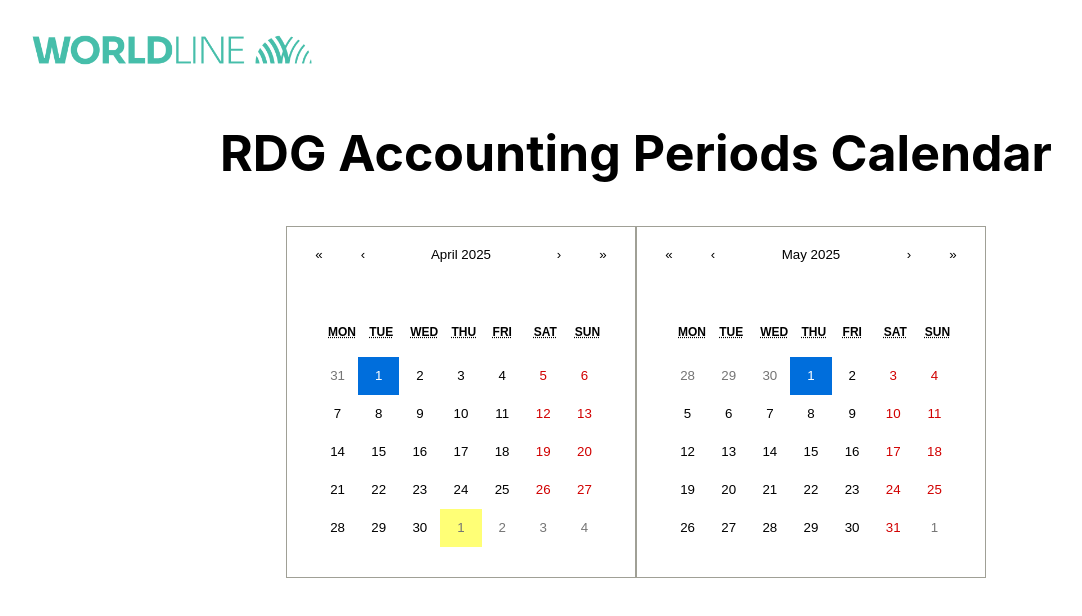
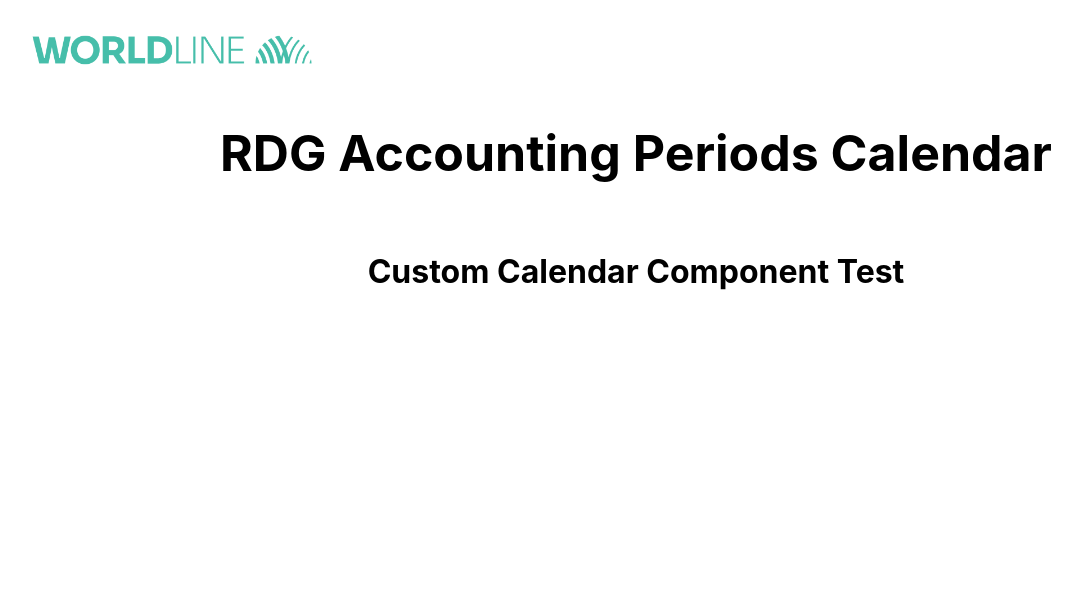
Before and after one commit to RyanB-Shields/react-gh-pages-test, a React (Create React App) app: page / in a window 1280 px wide. Shown: the top 616 px of the page, without its empty margins (4-1086 px from the left). Built offline with nearby package versions, Linux system fonts and the light colour scheme.

Commit message:
added test MyCalendar component

```diff
--- a/package.json
+++ b/package.json
@@ -12,8 +12,10 @@
     "react-calendar": "^5.1.0",
     "react-dom": "^19.1.0",
     "react-gh-pages-test": "file:",
+    "react-icons": "^5.5.0",
+    "react-responsive": "^10.0.1",
+    "react-router-dom": "^7.5.3",
     "react-scripts": "5.0.1",
-    "react-yearly-calendar": "^1.2.6",
     "web-vitals": "^2.1.4"
   },
   "scripts": {
--- a/src/App.js
+++ b/src/App.js
@@ -1,20 +1,18 @@
-import { useState } from 'react';
-import Calendar from 'react-calendar';
+// import { useState } from 'react';
+// import Calendar from 'react-calendar';
+import MyCalendar from './myCalendar.js';
+// import 'react-calendar/dist/Calendar.css';
 import './App.css';
-import 'react-calendar/dist/Calendar.css';
 import wlLogo from "./images/worldline-mint-horizontal.png";
 
 function App() {
-  const [date1, setDate1] = useState(new Date(2025, 3, 1));
-  const [date2, setDate2] = useState(new Date(2025, 4, 1));
-
+  // const [date, setDate] = useState(new Date(2025, 3, 1));
   return (
     <div className='app'>
       <img src={wlLogo} alt='Worldline Logo'className='logo'/>
       <h1 className='title'>RDG Accounting Periods Calendar</h1>
       <div className='calendar-container'>
-        <Calendar onChange={setDate1} defaultValue={date1} />
-        <Calendar onChange={setDate2} defaultValue={date2} />
+        <MyCalendar />
       </div>
     </div>
   );
--- /dev/null
+++ b/src/myCalendar.js
@@ -0,0 +1,7 @@
+function MyCalendar() {
+  return (
+        <h1> Custom Calendar Component Test</h1>
+  );
+}
+
+export default MyCalendar;
```
Also changed, not shown: 2 other files (tests, documents, lock files or other folders).
